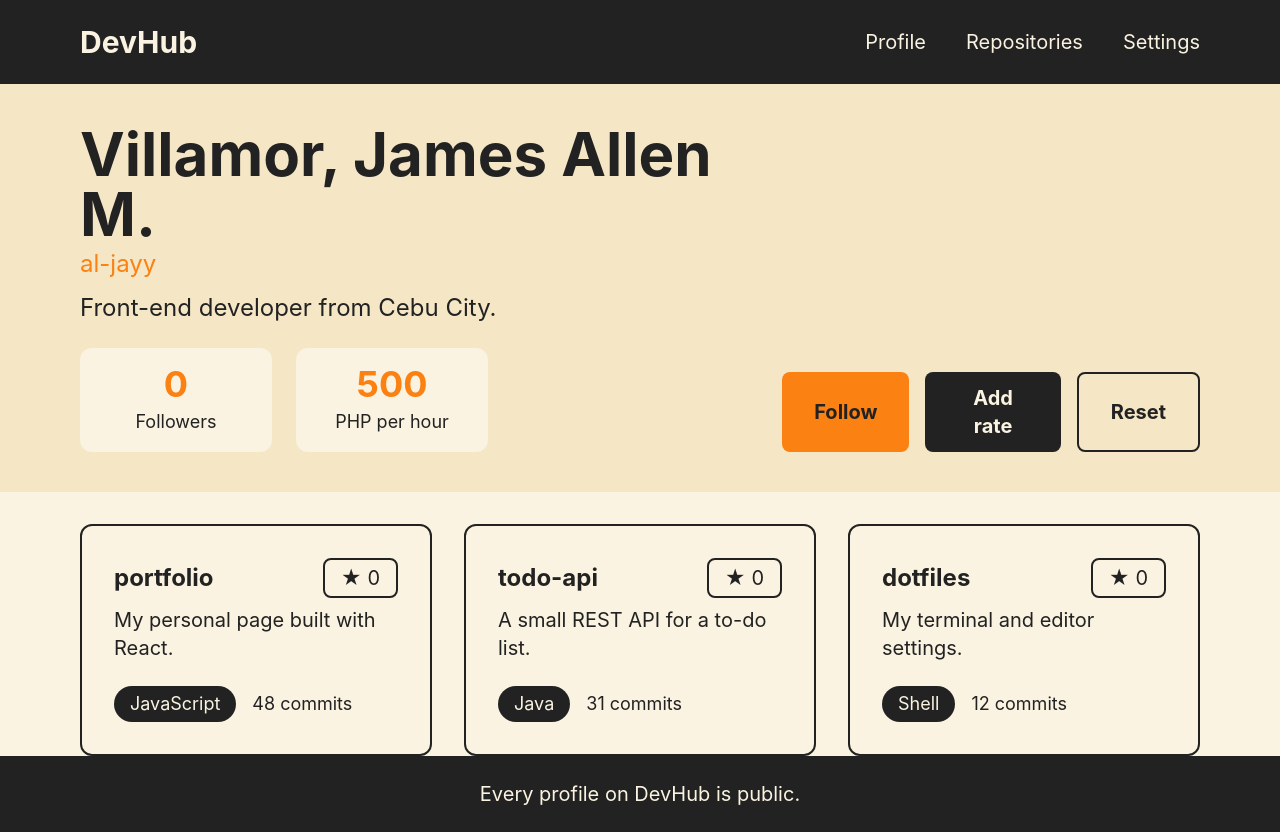
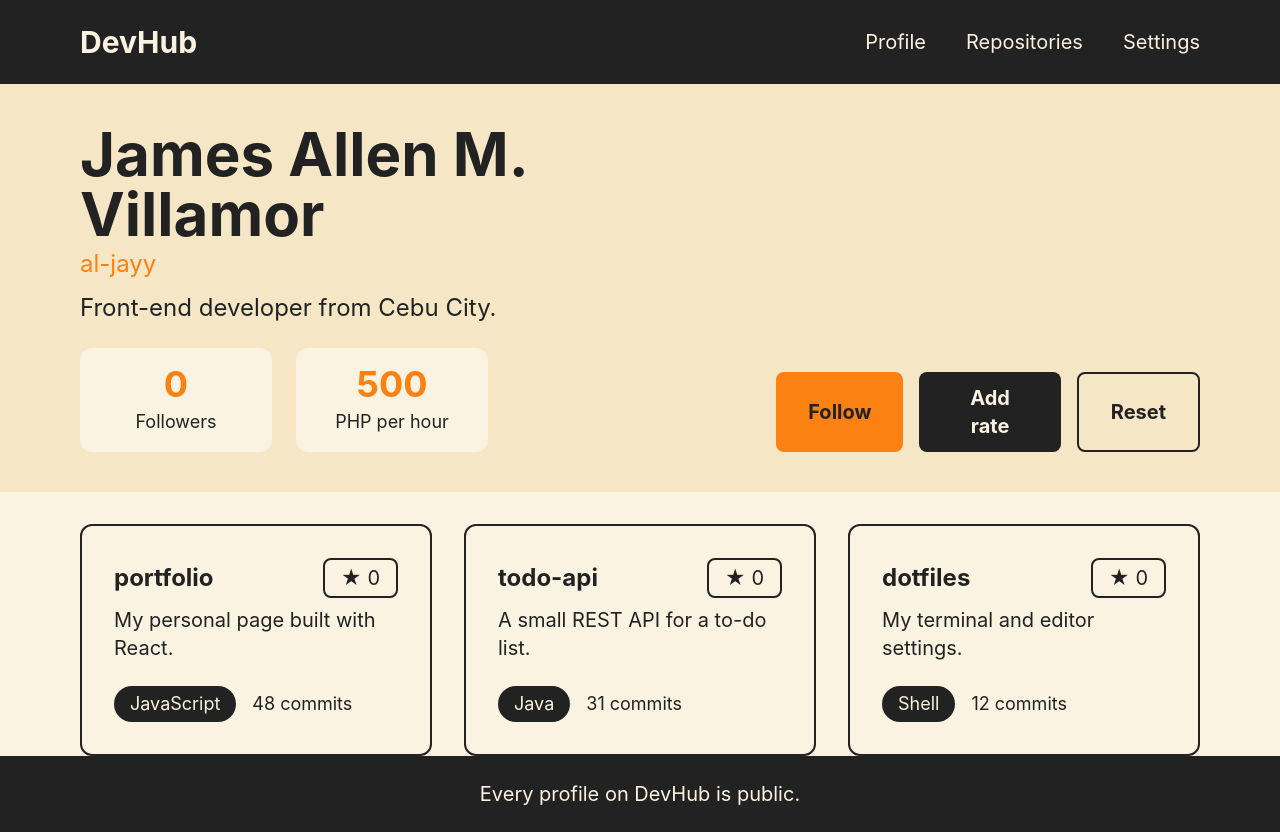
Before and after one commit to al-jayy/CSIT340-G7-Midterms-Villamor, a React (Vite) app: page / in a window 1280 px wide. Built offline with nearby package versions, Linux system fonts and the light colour scheme.

Commit message:
refractor: extract Bio component

```diff
--- a/src/Profile.jsx
+++ b/src/Profile.jsx
@@ -22,7 +22,7 @@ function Profile() {
     return (
         <div className="flex items-end justify-between bg-[#F5E7C6] px-20 py-10">
             <div>
-                <Bio name='Villamor, James Allen M.' username='al-jayy' />
+                <Bio name='James Allen M. Villamor' username='al-jayy' />
                 <StatCard followers={followers} rate={rate} />
             </div>
 
```
